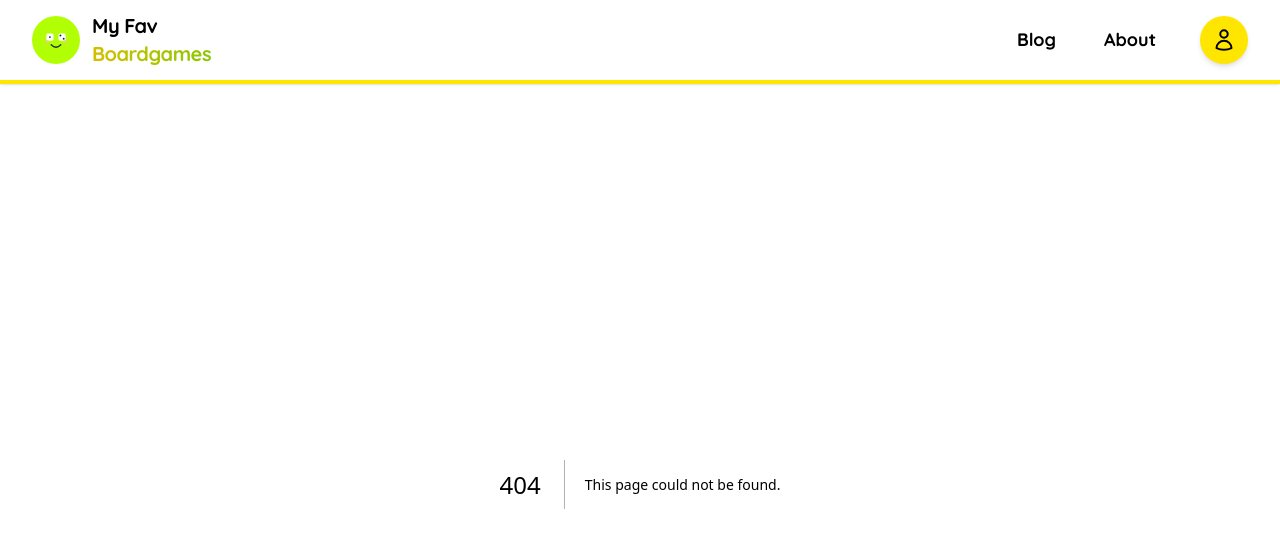
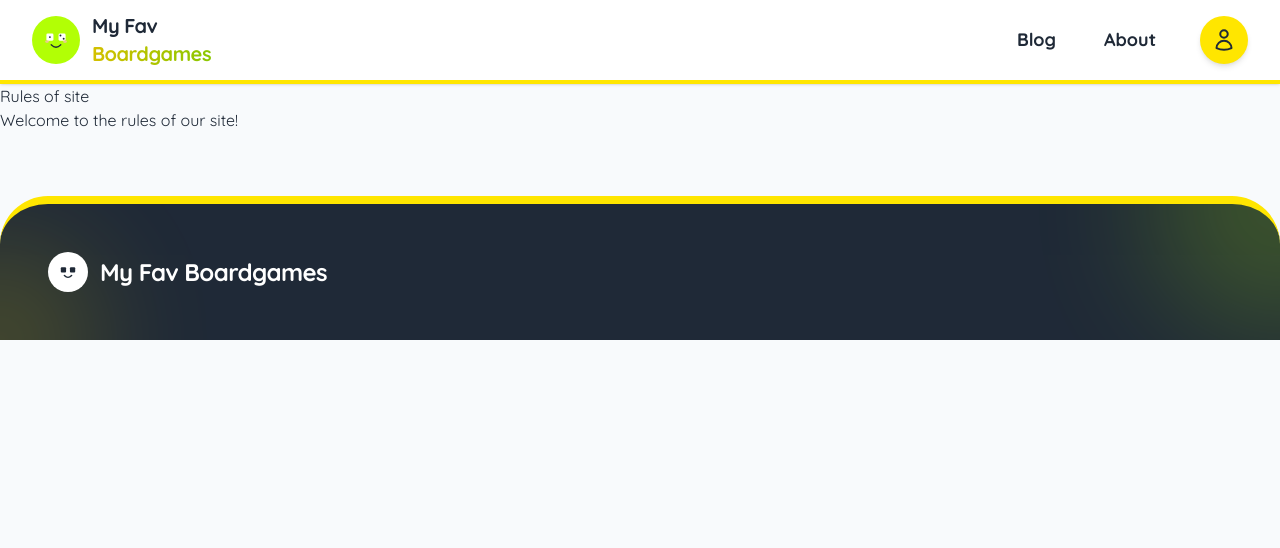
Before and after one commit to fdacheux/myFavBoardgames, a Next.js app: page /rules in a window 1280 px wide. Before the commit this address had no page. Shown: the top 548 px of the page. Built offline with nearby package versions, Linux system fonts and the light colour scheme.

Commit message:
New rules page and footer navigation to rules test

```diff
--- /dev/null
+++ b/app/components/Footer.tsx
@@ -0,0 +1,53 @@
+function Footer() {
+  return (
+    <footer className="bg-citrus-dark text-white mt-16 rounded-t-[3rem] pt-12 pb-8 px-6 lg:px-12 border-t-8 border-citrus relative overflow-hidden">
+      <div className="absolute top-0 right-0 w-64 h-64 bg-green-citrus rounded-full blur-3xl opacity-20 -translate-y-1/2 translate-x-1/2"></div>
+      <div className="absolute bottom-0 left-0 w-48 h-48 bg-citrus rounded-full blur-3xl opacity-20 translate-y-1/2 -translate-x-1/2"></div>
+      <div className="max-w-7xl mx-auto relative z-10 flex flex-col md:flex-row justify-between items-center md:items-end gap-8">
+        {" "}
+        <div className="text-center md:text-left">
+          <div className="flex items-center gap-3 justify-center md:justify-start mb-4">
+            <div className="w-10 h-10 bg-white rounded-full flex items-center justify-center">
+              <svg
+                width="24"
+                height="24"
+                viewBox="0 0 100 100"
+                fill="none"
+                xmlns="http://www.w3.org/2000/svg"
+              >
+                <rect
+                  x="20"
+                  y="30"
+                  width="22"
+                  height="22"
+                  rx="4"
+                  fill="#1F2937"
+                ></rect>
+                <rect
+                  x="58"
+                  y="30"
+                  width="22"
+                  height="22"
+                  rx="4"
+                  fill="#1F2937"
+                ></rect>
+                <path
+                  d="M 35 65 Q 50 80 65 65"
+                  stroke="#1F2937"
+                  strokeWidth="6"
+                  strokeLinecap="round"
+                  fill="none"
+                ></path>
+              </svg>
+            </div>
+            <span className="text-2xl font-extrabold text-white tracking-tight">
+              My Fav Boardgames
+            </span>
+          </div>
+        </div>
+      </div>
+    </footer>
+  );
+}
+
+export default Footer;
--- a/app/layout.tsx
+++ b/app/layout.tsx
@@ -2,6 +2,7 @@ import type { Metadata } from "next";
 import { Quicksand } from "next/font/google";
 import "./globals.css";
 import Navbar from "./components/Navbar";
+import Footer from "./components/Footer";
 
 export const metadata: Metadata = {
   title: "My Fav Boardgames",
@@ -18,6 +19,7 @@ export default function RootLayout({ children }: LayoutProps<"/">) {
       <body className="bg-slate-50 text-citrus-dark antialiased flex flex-col min-h-screen">
         <Navbar />
         {children}
+        <Footer />
       </body>
     </html>
   );
--- /dev/null
+++ b/app/rules/page.tsx
@@ -0,0 +1,12 @@
+
+
+function page() {
+  return (
+    <div>
+      <h2>Rules of site</h2>
+      <p>Welcome to the rules of our site!</p>
+    </div>
+  )
+}
+
+export default page
```
Also changed, not shown: 1 other file (tests, documents, lock files or other folders).
